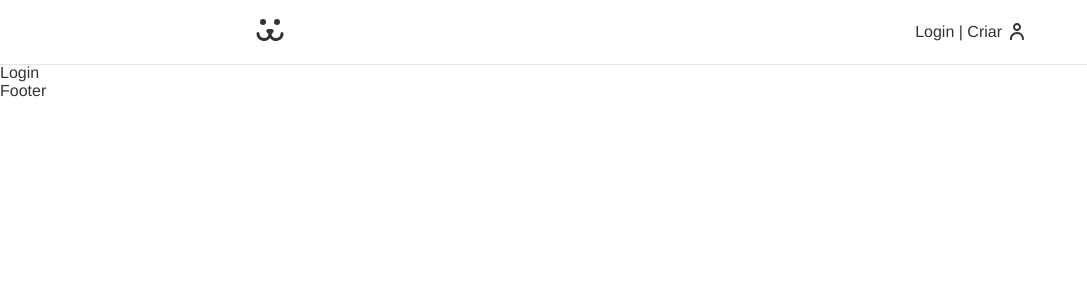
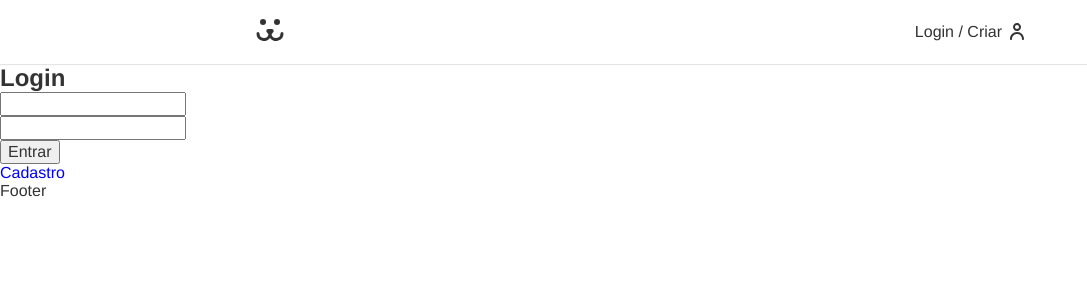
Before and after one commit to DiogoMalfatti/dogs, a React (Vite) app: page /login in a window 1280 px wide. Shown: the top 300 px of the page, without its empty margins (0-1087 px from the left). Built offline with nearby package versions, Linux system fonts and the light colour scheme.

Commit message:
login routes

```diff
--- a/src/App.jsx
+++ b/src/App.jsx
@@ -13,7 +13,7 @@
         <Header />
         <Routes>
           <Route path="/" element={<Home />} />
-          <Route path="/login" element={<Login />} />
+          <Route path="/login/*" element={<Login />} />
         </Routes>
         <Footer />
       </BrowserRouter>
--- a/src/components/Header.jsx
+++ b/src/components/Header.jsx
@@ -11,7 +11,7 @@
           <Dogs />
         </Link>
         <Link className={styles.login} to="/login">
-          Login | Criar
+          Login / Criar
         </Link>
       </nav>
     </header>
--- a/src/components/Login/Login.jsx
+++ b/src/components/Login/Login.jsx
@@ -1,7 +1,21 @@
 import React from "react";
+import { Route, Routes } from "react-router-dom";
+import LoginForm from "./LoginForm";
+import LoginCreate from "./LoginCreate";
+import LoginPasswordLost from "./LoginPasswordLost";
+import LoginPasswordReset from "./LoginPasswordReset";
 
 const Login = () => {
-  return <div>Login</div>;
+  return (
+    <div>
+      <Routes>
+        <Route path="/" element={<LoginForm />} />
+        <Route path="criar" element={<LoginCreate />} />
+        <Route path="perdeu" element={<LoginPasswordLost />} />
+        <Route path="resetar" element={<LoginPasswordReset />} />
+      </Routes>
+    </div>
+  );
 };
 
 export default Login;
--- /dev/null
+++ b/src/components/Login/LoginCreate.jsx
@@ -0,0 +1,7 @@
+import React from "react";
+
+const LoginCreate = () => {
+  return <div>LoginCreate</div>;
+};
+
+export default LoginCreate;
--- /dev/null
+++ b/src/components/Login/LoginForm.jsx
@@ -0,0 +1,47 @@
+import React from "react";
+import { Link } from "react-router-dom";
+
+const LoginForm = () => {
+  const [username, setUsername] = React.useState("");
+  const [password, setPassword] = React.useState("");
+
+  function handleSubmit(event) {
+    event.preventDefault();
+    fetch("https://dogsapi.origamid.dev/json/jwt-auth/v1/token", {
+      method: "POST",
+      headers: {
+        "Content-Type": "application/json",
+      },
+      body: JSON.stringify({ username, password }),
+    })
+      .then((response) => {
+        console.log(response);
+        return response;
+      })
+      .then((json) => {
+        console.log(json);
+      });
+  }
+
+  return (
+    <section>
+      <h1>Login</h1>
+      <form action="" onSubmit={handleSubmit}>
+        <input
+          type="text"
+          value={username}
+          onChange={({ target }) => setUsername(target.value)}
+        />
+        <input
+          type="text"
+          value={password}
+          onChange={({ target }) => setPassword(target.value)}
+        />
+        <button>Entrar</button>
+      </form>
+      <Link to="/login/criar">Cadastro</Link>
+    </section>
+  );
+};
+
+export default LoginForm;
--- /dev/null
+++ b/src/components/Login/LoginPasswordLost.jsx
@@ -0,0 +1,7 @@
+import React from "react";
+
+const LoginPasswordLost = () => {
+  return <div>LoginPasswordLost</div>;
+};
+
+export default LoginPasswordLost;
--- /dev/null
+++ b/src/components/Login/LoginPasswordReset.jsx
@@ -0,0 +1,7 @@
+import React from "react";
+
+const LoginPasswordReset = () => {
+  return <div>LoginPasswordReset</div>;
+};
+
+export default LoginPasswordReset;
```
